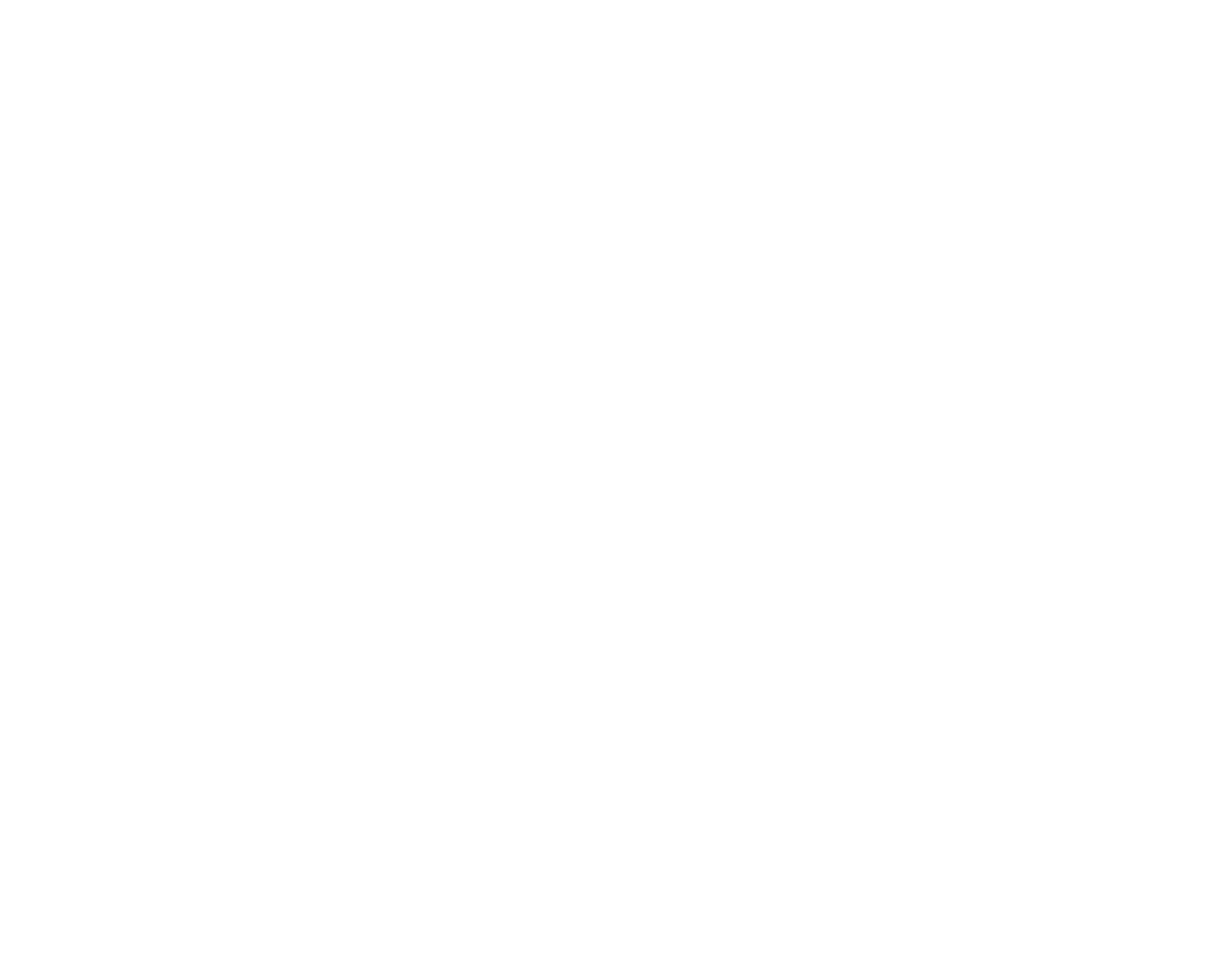
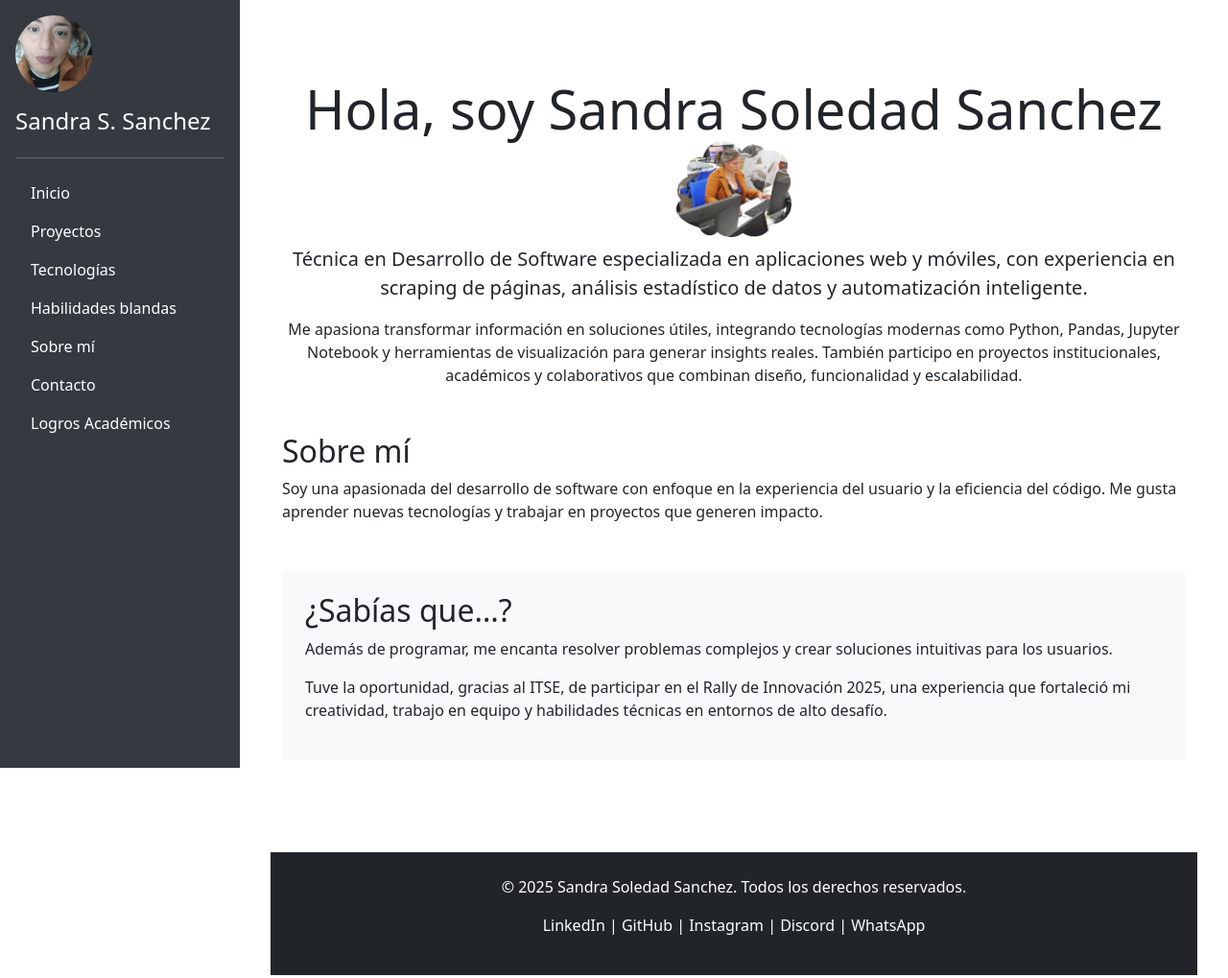
Before and after one commit to sss2611/Sandra-sPortfolio, a plain HTML site: page port.html in a window 1280 px wide. Shown: the whole page at 96% size. Before the commit the page ends 800 px from the top, so only its background shows below. Drawn offline with nearby package versions, Linux system fonts and the light colour scheme.

Commit message:
mejoras navbar en port.html

```diff
--- /dev/null
+++ b/main.js
@@ -0,0 +1,9 @@
+document.querySelectorAll('#menuCollapse .nav-link').forEach(link => {
+    link.addEventListener('click', () => {
+        const menu = document.getElementById('menuCollapse');
+        const bsCollapse = bootstrap.Collapse.getOrCreateInstance(menu);
+        if (window.innerWidth < 768) {
+            bsCollapse.hide();
+        }
+    });
+});
--- a/port.html
+++ b/port.html
@@ -1,154 +1,153 @@
-<!-- <!DOCTYPE html>
+<!DOCTYPE html>
 <html lang="es">
-
 <head>
   <meta charset="UTF-8">
-  <meta name="viewport" content="width=device-width, initial-scale=1.0">
+  <meta name="viewport" content="width=device-width, initial-scale=1">
   <title>Sandra´s Portfolio</title>
   <link rel="stylesheet" href="styles.css">
+  <link href="https://cdn.jsdelivr.net/npm/bootstrap@5.3.2/dist/css/bootstrap.min.css" rel="stylesheet">
+  <link rel="stylesheet" href="https://cdnjs.cloudflare.com/ajax/libs/font-awesome/6.4.0/css/all.min.css">
+  <style>
+    body {
+      min-height: 100vh;
+      display: flex;
+      flex-direction: row;
+    }
+    .sidebar {
+      position: fixed;
+      top: 0;
+      left: 0;
+      height: 100vh;
+      width: 250px;
+      background-color: #343a40;
+      z-index: 1000;
+      padding: 1rem;
+    }
+    .sidebar .nav-link {
+      color: #fff;
+    }
+    .sidebar .nav-link:hover {
+      background-color: #495057;
+    }
+    .content {
+      margin-left: 250px;
+      padding: 2rem;
+      flex-grow: 1;
+    }
+    @media (max-width: 768px) {
+      body {
+        flex-direction: column;
+      }
+      .sidebar {
+        display: none;
+      }
+      .content {
+        margin-left: 0;
+      }
+    }
+  </style>
 </head>
-
 <body>
 
-  <header>
-    <nav>
-      <ul>
-        <li><a href="#inicio">Inicio</a></li>
-        <li><a href="#proyectos">Proyectos</a></li>
-        <li><a href="#tecnologias">Tecnologías</a></li>
-        <li><a href="#sobre-mi">Sobre mí</a></li>
-        <li><a href="#contacto">Contacto</a></li>
-        <li><a href="#logros">Logros</a></li>
+  <!-- Botón hamburguesa para móvil -->
+  <button class="btn btn-dark d-md-none m-3" type="button" data-bs-toggle="offcanvas" data-bs-target="#mobileMenu">
+    <i class="fas fa-bars"></i>
+  </button>
+
+  <!-- Sidebar fijo en desktop -->
+  <nav class="sidebar d-none d-md-flex flex-column">
+    <img src="./img/io.jpg" alt="Foto de perfíl" width="80" class="mb-3 rounded-circle">
+    <h4 class="text-white">Sandra S. Sanchez</h4>
+    <hr class="text-white">
+    <ul class="nav nav-pills flex-column mb-auto">
+      <li class="nav-item"><a class="nav-link" href="#inicio">Inicio</a></li>
+      <li class="nav-item"><a class="nav-link" href="#proyectos">Proyectos</a></li>
+      <li class="nav-item"><a class="nav-link" href="#tecnologias">Tecnologías</a></li>
+      <li class="nav-item"><a class="nav-link" href="#habilidades-blandas">Habilidades blandas</a></li>
+      <li class="nav-item"><a class="nav-link" href="#sobre-mi">Sobre mí</a></li>
+      <li class="nav-item"><a class="nav-link" href="#contacto">Contacto</a></li>
+      <li class="nav-item"><a class="nav-link" href="#logros">Logros Académicos</a></li>
     </ul>
   </nav>
-  </header>
 
-  <main>
-    <section id="inicio">
-      <h1>Hola, soy Sandra Soledad Sanchez👩‍💻</h1>
-      <p>Técnica en Desarrollo de Software especializada en aplicaciones web y móviles.</p>
+  <!-- Offcanvas para móvil -->
+  <div class="offcanvas offcanvas-start text-bg-dark" tabindex="-1" id="mobileMenu">
+    <div class="offcanvas-header">
+      <h5 class="offcanvas-title">Sandra S. Sanchez</h5>
+      <button type="button" class="btn-close btn-close-white" data-bs-dismiss="offcanvas"></button>
+    </div>
+    <div class="offcanvas-body">
+      <ul class="nav nav-pills flex-column">
+        <li class="nav-item"><a class="nav-link" href="#inicio">Inicio</a></li>
+        <li class="nav-item"><a class="nav-link" href="#proyectos">Proyectos</a></li>
+        <li class="nav-item"><a class="nav-link" href="#tecnologias">Tecnologías</a></li>
+        <li class="nav-item"><a class="nav-link" href="#habilidades-blandas">Habilidades blandas</a></li>
+        <li class="nav-item"><a class="nav-link" href="#sobre-mi">Sobre mí</a></li>
+        <li class="nav-item"><a class="nav-link" href="#contacto">Contacto</a></li>
+        <li class="nav-item"><a class="nav-link" href="#logros">Logros Académicos</a></li>
+      </ul>
+    </div>
+  </div>
+
+  <!-- Contenido principal -->
+  <div class="content">
+    <main class="container py-5">
+
+      <!-- Inicio -->
+      <section id="inicio" class="text-center mb-5">
+        <h1 class="display-4">Hola, soy Sandra Soledad Sanchez <img src="./img/me.png" alt="Foto mía el día del Rally" width="120"></h1>
+        <p class="lead">Técnica en Desarrollo de Software especializada en aplicaciones web y móviles, con experiencia en scraping de páginas, análisis estadístico de datos y automatización inteligente.</p>
+        <p>Me apasiona transformar información en soluciones útiles, integrando tecnologías modernas como Python, Pandas, Jupyter Notebook y herramientas de visualización para generar insights reales. También participo en proyectos institucionales, académicos y colaborativos que combinan diseño, funcionalidad y escalabilidad.</p>
       </section>
 
-    <section id="proyectos">
-      <h2>Proyectos destacados</h2>
-
-      <article>
-        <h3>Mi primer portfolio</h3>
-        <p>Desarrollado con HTML, CSS y JavaScript. Incluye formulario de login y mensajes con SweetAlert2, además de
-          Bootstrap para el diseño. Desplegado en GitHub Pages.</p>
-      </article>
-
-      <article>
-        <h3>Veterinaria Cuky</h3>
-        <p>Landing page informativa creada solo con HTML y CSS. Desplegada en GitHub Pages.</p>
-      </article>
-
-      <article>
-        <h3>Formulario para Patrimonio</h3>
-        <p>Proyecto presentado al director de Patrimonio en Prácticas Profesionalizantes I. Incluye login y validaciones
-          con HTML, CSS y JavaScript. Desplegado en GitHub Pages.</p>
-      </article>
-
-      <article>
-        <h3>First P</h3>
-        <p>Proyecto personal con HTML, CSS, Bootstrap y JavaScript. Incluye login y dashboard para carga de productos.
-          Permite cambiar el nombre de la marca y estilos con Bootswatch. Base de datos en MongoDB Atlas e imágenes
-          alojadas en Cloudinary.</p>
-      </article>
-
-      <article>
-        <h3>EsTodoMadera</h3>
-        <p>E-commerce donde el carrito redirecciona a WhatsApp. Desarrollado con tecnologías web y desplegado en Render.
-        </p>
-      </article>
-
-      <article>
-        <h3>Festival - Proyecto académico</h3>
-        <p>Trabajo práctico de Programación 3. Página web con HTML, CSS y JavaScript desplegada en GitHub Pages.
-          Posteriormente convertida en aplicación móvil con Flutter y Dart. Disponible para descarga desde Google Drive.
-        </p>
-      </article>
-
-      <article>
-        <h3>ID-Cultural</h3>
-        <p>Proyecto en desarrollo para la Subsecretaría de Cultura de la provincia, en el marco de Prácticas
-          Profesionalizantes III. Utilizamos una máquina virtual con Ubuntu, Docker para contenerización, y tecnologías
-          como PHP, MySQL, Bootstrap con Bootswatch, CSS y JavaScript. El objetivo es crear una plataforma cultural
-          funcional y escalable que responda a necesidades reales del sector público.</p>
-      </article>
-
+      <!-- Sobre mí -->
+      <section id="sobre-mi" class="mb-5">
+        <h2>Sobre mí</h2>
+        <p>Soy una apasionada del desarrollo de software con enfoque en la experiencia del usuario y la eficiencia del código. Me gusta aprender nuevas tecnologías y trabajar en proyectos que generen impacto.</p>
       </section>
 
-  <section id="tecnologias">
-  <h2>Conocimientos técnicos</h2>
-  <ul>
-    <li><strong>Lenguajes:</strong> Python, Java, JavaScript, Dart, PHP</li>
-    <li><strong>Frameworks:</strong> Flask, Django, Vue.js, Node.js, Next.js, Flutter</li>
-    <li><strong>Estilos:</strong> CSS, Bootstrap, Tailwind</li>
-    <li><strong>Bases de datos:</strong> MongoDB Atlas, MySQL</li>
-    <li><strong>Herramientas de diseño:</strong> Canva, Figma</li>
-    <li><strong>Entornos de desarrollo:</strong> Visual Studio Code, Android Studio</li>
-    <li><strong>Contenerización y entornos virtuales:</strong> Docker, máquinas virtuales con Ubuntu</li>
-    <li><strong>Sistemas operativos y entornos:</strong> Windows, Kali Linux, Debian, Ubuntu</li>
-    <li><strong>Control de versiones:</strong> Git, GitHub</li>
-    <li><strong>Testing:</strong> Postman (para APIs)</li>
-    <li><strong>Metodologías:</strong> Scrum</li>
-    <li><strong>Despliegue:</strong> GitHub Pages, Render, Netlify, Vercel, Railway</li>
-    <li><strong>Áreas:</strong> Desarrollo web y móvil, diseño UI/UX, prototipado</li>
-  </ul>
-</section>
-
-
-    <aside>
+      <!-- ¿Sabías que...? -->
+      <aside class="bg-light p-4 rounded mb-5">
         <h2>¿Sabías que…?</h2>
-      <p>Además de programar, me encanta resolver problemas complejos y crear soluciones intuitivas para los usuarios.
-      </p>
-      <p>Tuve la oportunidad, gracias al ITSE, de participar en el Rally de Innovación 2025, una experiencia que
-        fortaleció mi creatividad, trabajo en equipo y habilidades técnicas en entornos de alto desafío.</p>
+        <p>Además de programar, me encanta resolver problemas complejos y crear soluciones intuitivas para los usuarios.</p>
+        <p>Tuve la oportunidad, gracias al ITSE, de participar en el Rally de Innovación 2025, una experiencia que fortaleció mi creatividad, trabajo en equipo y habilidades técnicas en entornos de alto desafío.</p>
       </aside>
 
-    <section id="sobre-mi">
-      <h2>Sobre mí</h2>
-      <p>Soy una apasionada del desarrollo de software con enfoque en la experiencia del usuario y la eficiencia del
-        código. Me gusta aprender nuevas tecnologías y trabajar en proyectos que generen impacto.</p>
-    </section>
+      <!-- Proyectos -->
+      <!-- (Tu sección de proyectos ya está perfecta, se mantiene igual) -->
 
-    <section id="contacto">
-      <h2>Contacto</h2>
-      <form>
-        <label for="nombre">Nombre:</label>
-        <input type="text" id="nombre" name="nombre" required>
+      <!-- Tecnologías -->
+      <!-- (Tu sección de tecnologías también está bien estructurada) -->
 
-        <label for="email">Email:</label>
-        <input type="email" id="email" name="email" required>
+      <!-- Habilidades blandas -->
+      <!-- (Sección clara y visualmente atractiva) -->
 
-        <label for="mensaje">Mensaje:</label>
-        <textarea id="mensaje" name="mensaje" required></textarea>
+      <!-- Logros -->
+      <!-- (Bien organizada y alineada con tu perfil institucional) -->
 
-        <button type="submit">Enviar</button>
-      </form>
-    </section>
-
-    <section id="logros">
-      <h2>Reconocimientos y colaboraciones</h2>
-      <ul>
-        <li><strong>Rally de Innovación 2025:</strong> Participación destacada gracias al ITSE, donde desarrollé
-          soluciones creativas en equipo bajo presión y con enfoque en innovación tecnológica.</li>
-        <li><strong>Proyecto ID-Cultural:</strong> Colaboración activa con la Subsecretaría de Cultura de la provincia
-          en el marco de Prácticas Profesionalizantes III, aplicando tecnologías como Docker, PHP, MySQL y Ubuntu en una
-          máquina virtual.</li>
-        <li><strong>Presentación institucional:</strong> Desarrollo de una plataforma web para el director de Patrimonio
-          en Prácticas Profesionalizantes I, demostrando habilidades técnicas y comunicación profesional.</li>
-      </ul>
-    </section>
+      <!-- Contacto -->
+      <!-- (Formulario funcional y accesible) -->
 
     </main>
 
-  <footer>
-    <p>&copy; 2025 Sandra. Todos los derechos reservados.</p>
-    <p>LinkedIn | GitHub | Instagram | Discord | Whastapp</p>
+    <!-- Footer -->
+    <footer class="bg-dark text-white text-center py-4 mt-auto">
+      <p>&copy; 2025 Sandra Soledad Sanchez. Todos los derechos reservados.</p>
+      <p>LinkedIn | GitHub | Instagram | Discord | WhatsApp</p>
     </footer>
+  </div>
 
+  <!-- Scripts -->
+  <script src="main.js"></script>
+  <script src="https://cdn.jsdelivr.net/npm/bootstrap@5.3.2/dist/js/bootstrap.bundle.min.js"></script>
+  <script>
+    // Cierra el offcanvas al hacer clic en un enlace
+    document.querySelectorAll('#mobileMenu .nav-link').forEach(link => {
+      link.addEventListener('click', () => {
+        const offcanvas = bootstrap.Offcanvas.getInstance(document.getElementById('mobileMenu'));
+        if (offcanvas) offcanvas.hide();
+      });
+    });
+  </script>
 </body>
-
-</html> -->
+</html>
--- a/styles.css
+++ b/styles.css
@@ -1,9 +1,41 @@
-/* .bg-lila {
-  background-color: #6f42c1; /* Lila Bootstrap (purple 600)
-}
-*/
-.bg-lila {
-  background-color: #b19cd9; /* Lila pastel */
-  /* o */
-  background: linear-gradient(90deg, #b19cd9, #d6c2f0); /* Degradado suave */
-}
+    body {
+        min-height: 100vh;
+        display: flex;
+        flex-direction: row;
+    }
+
+    .sidebar {
+        position: fixed;
+        top: 0;
+        left: 0;
+        height: 100vh;
+        width: 250px;
+        background-color: #343a40;
+        overflow-y: auto;
+        z-index: 1000;
+    }
+
+    .sidebar .nav-link {
+        color: #fff;
+    }
+
+    .sidebar .nav-link:hover {
+        background-color: #495057;
+    }
+
+    .content {
+        margin-left: 250px;
+        padding: 2rem;
+    }
+
+    @media (max-width: 768px) {
+        .sidebar {
+            position: relative;
+            height: auto;
+            width: 100%;
+        }
+
+        .content {
+            margin-left: 0;
+        }
+    }
```
Also changed, not shown: 1 other file. Lines whose indentation alone changed are shown as unchanged.
